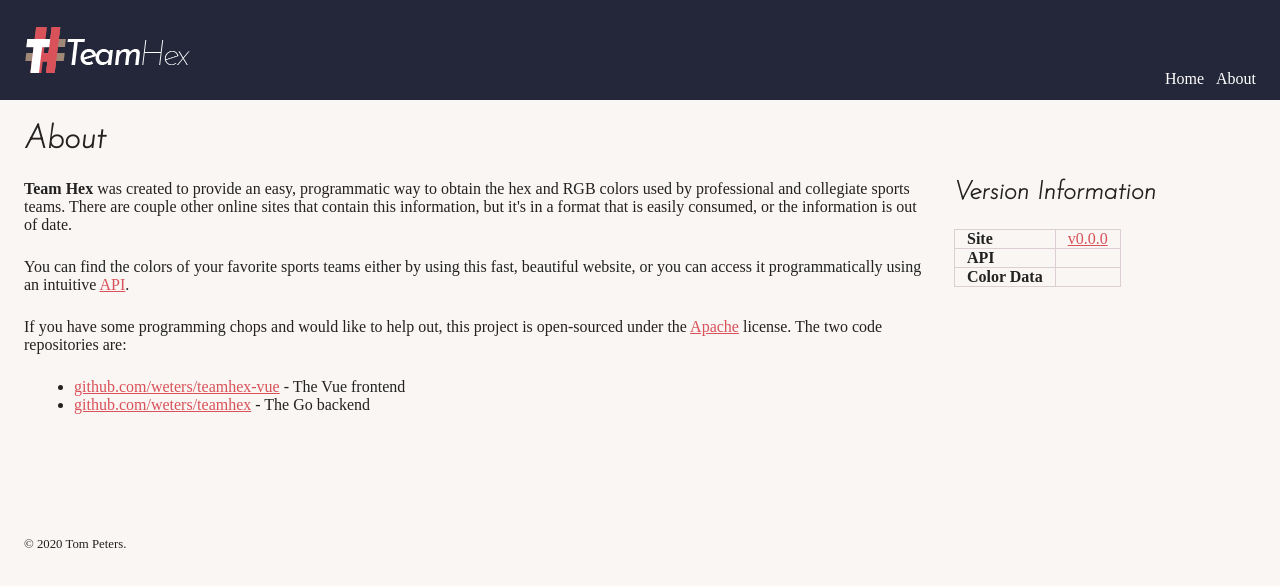
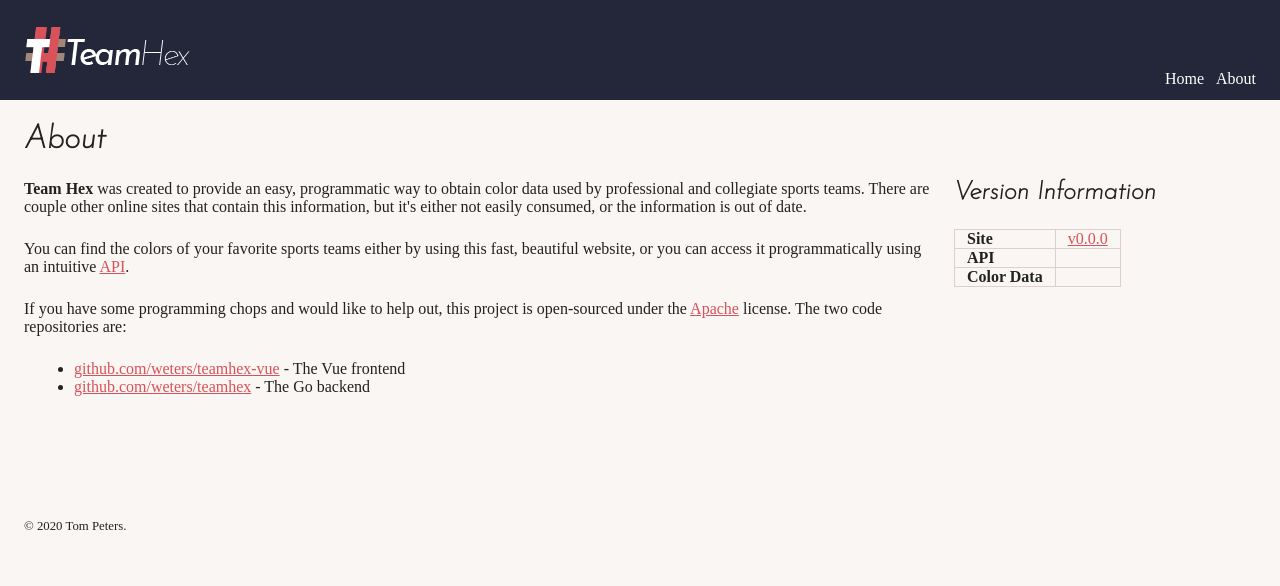
Before and after one commit to weters/teamhex-vue, a Vue app: page /about in a window 1280 px wide. Shown: the top 586 px of the page. Built offline with nearby package versions, Linux system fonts and the light colour scheme; a web font is replaced by a local one.

Commit message:
Fix typo on about page

```diff
--- a/src/components/ThAbout.vue
+++ b/src/components/ThAbout.vue
@@ -20,14 +20,12 @@ limitations under the License.
 
         <div class="columns">
             <div>
-                <p><strong>Team Hex</strong> was created to provide an easy, programmatic way to obtain the hex and RGB
-                    colors used by professional and collegiate sports teams. There are couple other online sites that
-                    contain this information, but it's in a format that is easily consumed, or the information is out of
+                <p><strong>Team Hex</strong> was created to provide an easy, programmatic way to obtain color data used by professional and collegiate sports teams. There are couple other online sites that
+                    contain this information, but it's either not easily consumed, or the information is out of
                     date.</p>
 
                 <p>You can find the colors of your favorite sports teams either by using this fast, beautiful website,
-                    or
-                    you can access it programmatically using an intuitive <a href="https://petstore.swagger.io/?url=https://api.teamhex.dev/swagger.json">API</a>.
+                    or you can access it programmatically using an intuitive <a href="https://petstore.swagger.io/?url=https://api.teamhex.dev/swagger.json">API</a>.
                 </p>
 
                 <p>If you have some programming chops and would like to help out, this project is open-sourced under the
```
